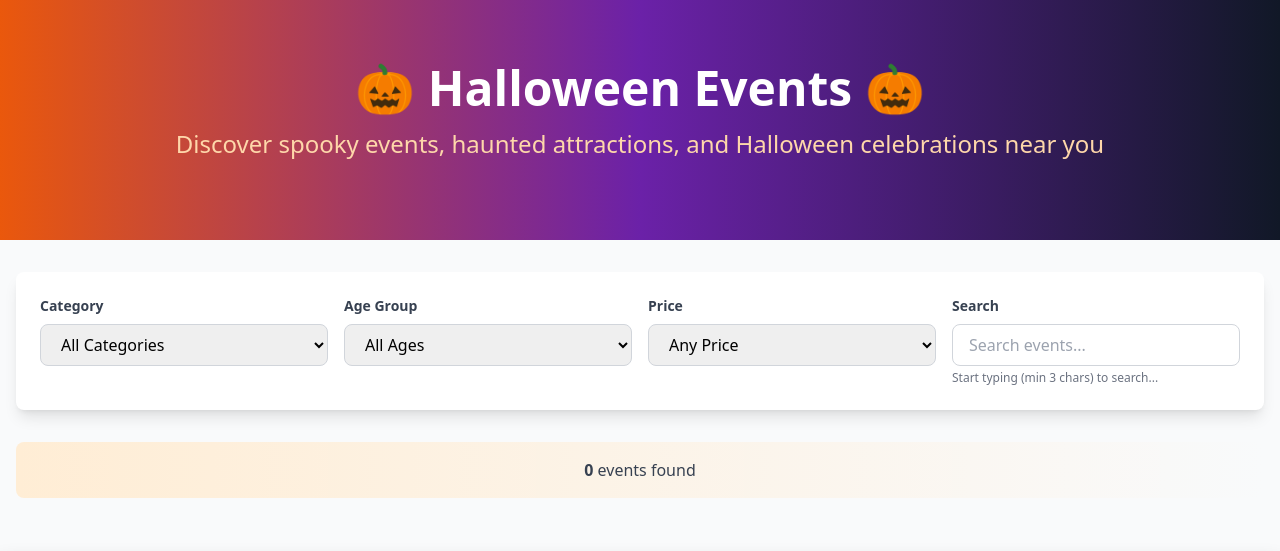
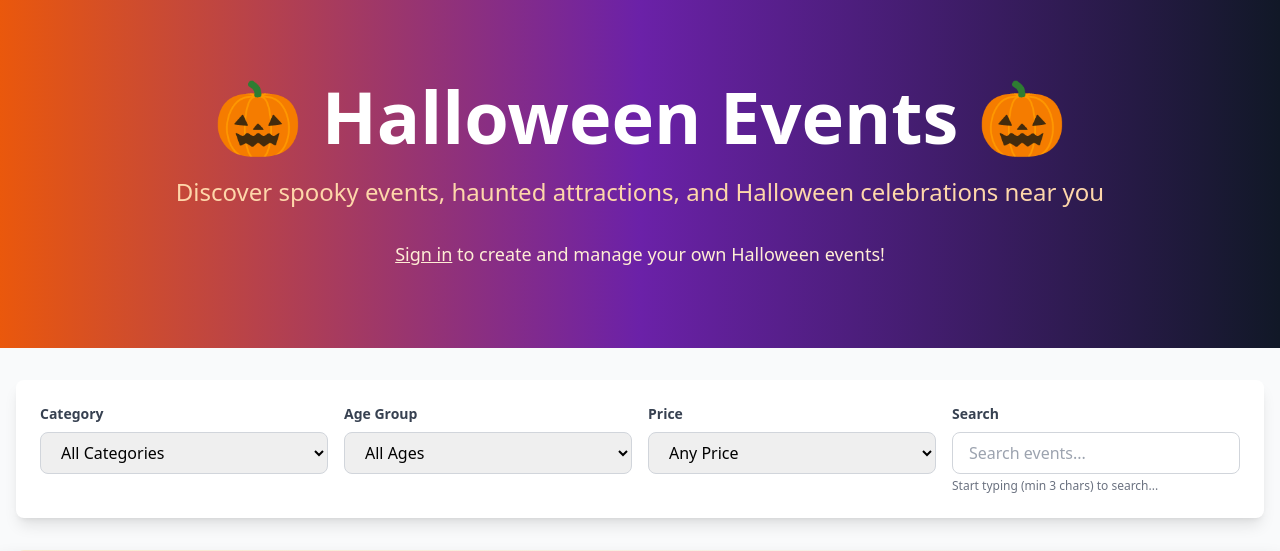
Before and after one commit to OJarvey/SpookyOctober, a Django app: page /events/ in a window 1280 px wide. Shown: the part 72-623 px from the top of the page. Run offline with Django 5.2, Linux system fonts and the light colour scheme; data that the repository does not hold is empty; parts of the project's set-up code (start-up, migrations or seed data) failed here and were passed over.

Commit message:
feat: match hero section styling across events and businesses pages
Updated hero sections on events and businesses pages to match the superior
styling from haunted places page.

Events page hero (templates/events_list.html):
- Changed py-16 → py-20 (more vertical spacing)
- Changed md:text-6xl → md:text-7xl (larger heading on desktop)
- Changed mb-4 → mb-6 on heading (more space after title)
- Changed mb-4 → mb-8 on subtitle (more space after description)
- Added personalized welcome message for authenticated users:
  "Welcome back, {{ user.username }}! Ready for some spooky fun? 🎉"
- Added call-to-action for non-authenticated users:
  "Sign in to create and manage your own Halloween events!"
  With underlined link and hover effect

Businesses page hero (templates/businesses_list.html):
- Same spacing changes: py-20, md:text-7xl, mb-6, mb-8
- Added personalized welcome message for authenticated users:
  "Welcome back, {{ user.username }}! Find the best Halloween deals! 🎁"
- Added call-to-action for non-authenticated users:
  "Sign in to list your Halloween business and share exclusive offers!"
  With underlined link and hover effect

Visual consistency achieved:
- All three pages (haunted, events, businesses) now have identical hero structure
- More dramatic, spacious presentation
- Engaging user-specific messaging
- Interactive call-to-action for guests

Verified:
- All pages load successfully (200 OK)
- Hero sections display correctly with proper spacing
- Welcome messages and CTAs render properly

🤖 Generated with [Claude Code](https://claude.com/claude-code)

Co-Authored-By: Claude <noreply@anthropic.com>

```diff
--- a/templates/events_list.html
+++ b/templates/events_list.html
@@ -18,12 +18,20 @@
 
 {% block content %}
     <!-- Hero Section -->
-    <section class="halloween-gradient py-16">
+    <section class="halloween-gradient py-20">
         <div class="container mx-auto px-4 text-center">
-            <h1 class="text-5xl md:text-6xl font-bold text-white mb-4">🎃 Halloween Events 🎃</h1>
-            <p class="text-xl md:text-2xl text-orange-200 mb-4">
+            <h1 class="text-5xl md:text-7xl font-bold text-white mb-6">🎃 Halloween Events 🎃</h1>
+            <p class="text-xl md:text-2xl text-orange-200 mb-8">
                 Discover spooky events, haunted attractions, and Halloween celebrations near you
             </p>
+
+            {% if user.is_authenticated %}
+                <p class="text-lg text-white">Welcome back, {{ user.username }}! Ready for some spooky fun? 🎉</p>
+            {% else %}
+                <p class="text-lg text-orange-100">
+                    <a href="{% url 'core:login' %}" class="underline hover:text-white transition">Sign in</a> to create and manage your own Halloween events!
+                </p>
+            {% endif %}
         </div>
     </section>
 
```
Also changed, not shown: templates/businesses_list.html (+11 -3 lines).
